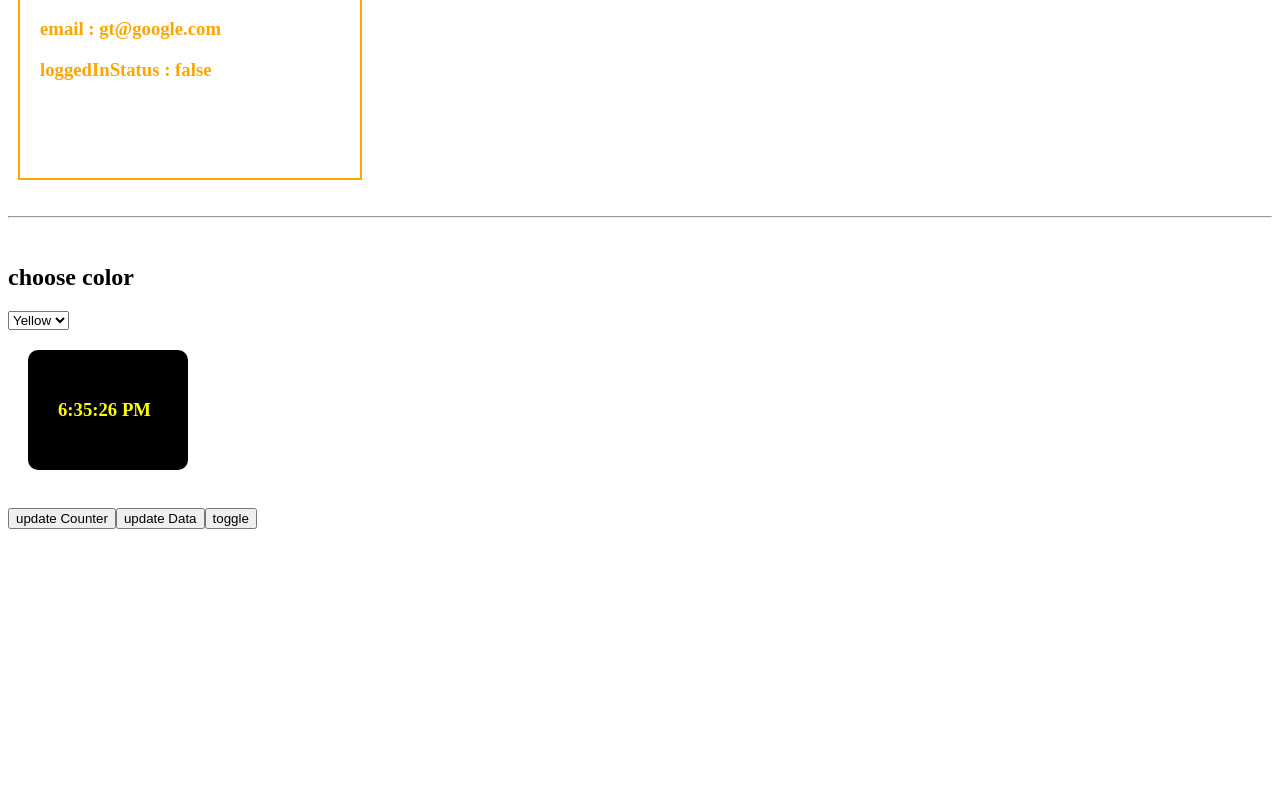
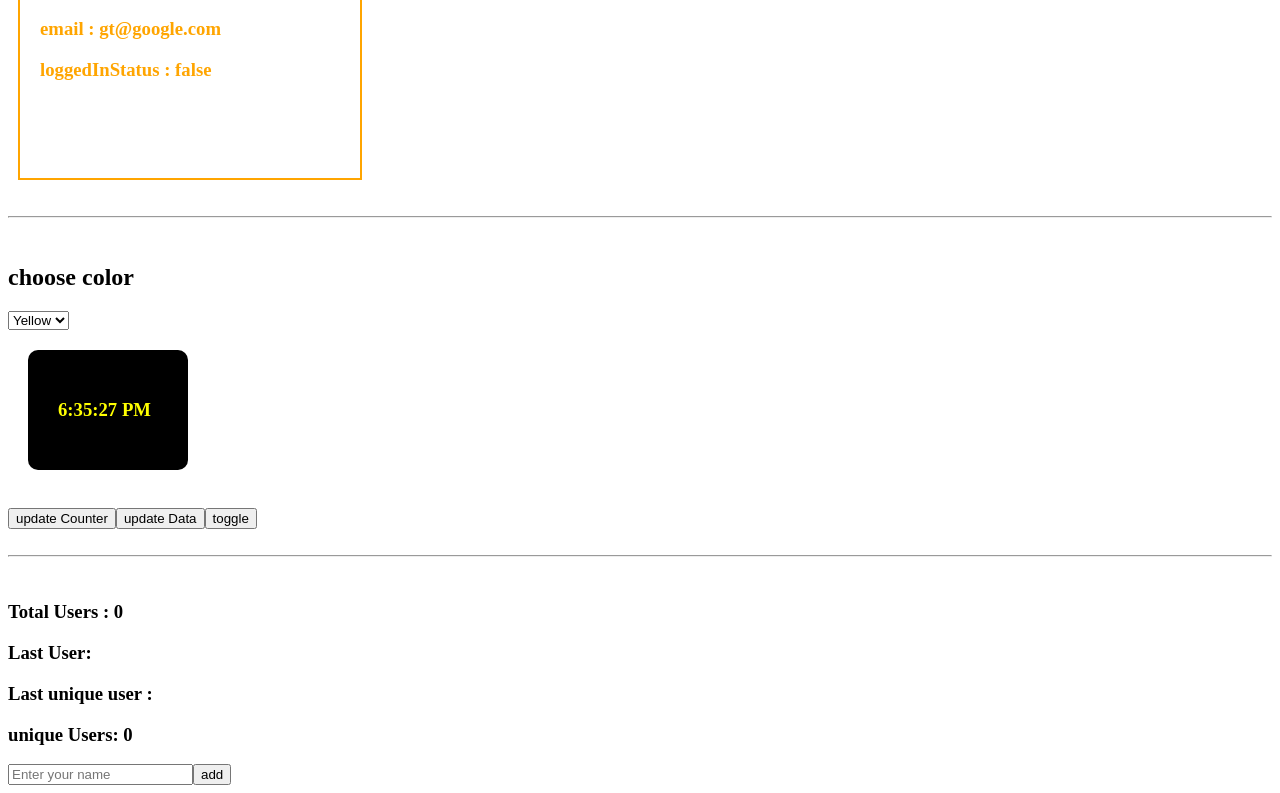
Before and after one commit to kaihatsuRONIT/reactRevision, a React (Vite) app in the folder react-blog-app/: page / in a window 1280 px wide. Shown: the part 2135-2928 px from the top of the page. Before the commit the page ends 2672 px from the top, so only its background shows below. Built offline with nearby package versions, Linux system fonts and the light colour scheme.

Commit message:
added DerivedStates.jsx

```diff
--- a/react-blog-app/src/App.jsx
+++ b/react-blog-app/src/App.jsx
@@ -9,6 +9,7 @@ import Tables from "./Tables";
 import User from "./User";
 import Clock from "./Clock";
 import Counter from "./Counter";
+import DerivedState from "./DerivedState";
 
 function App() {
   const [counter, setCounter] = useState(0);
@@ -109,6 +110,11 @@ function App() {
       <button onClick={()=> setCounter(counter+1)}>update Counter</button>
       <button onClick={()=> setData(data+1)}>update Data</button>
       <button onClick={()=> setDisplay(!display)}>toggle</button>
+      <br />
+      <br />
+      <hr />
+      <br />
+      <DerivedState/>
     </>
   )
 }
```
